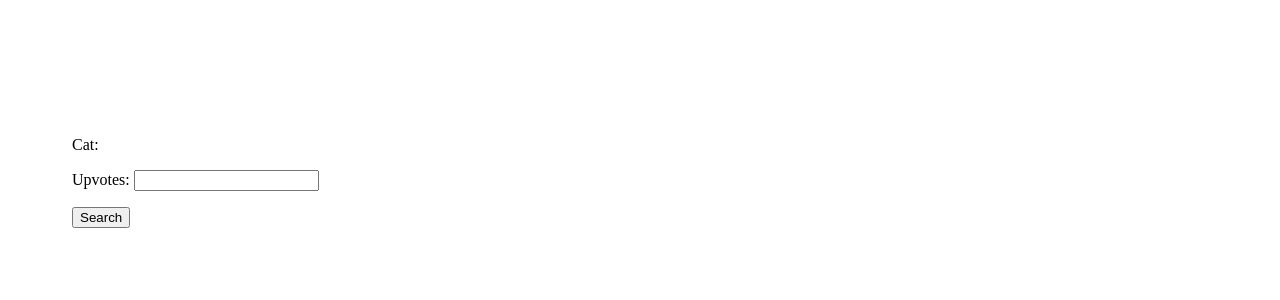
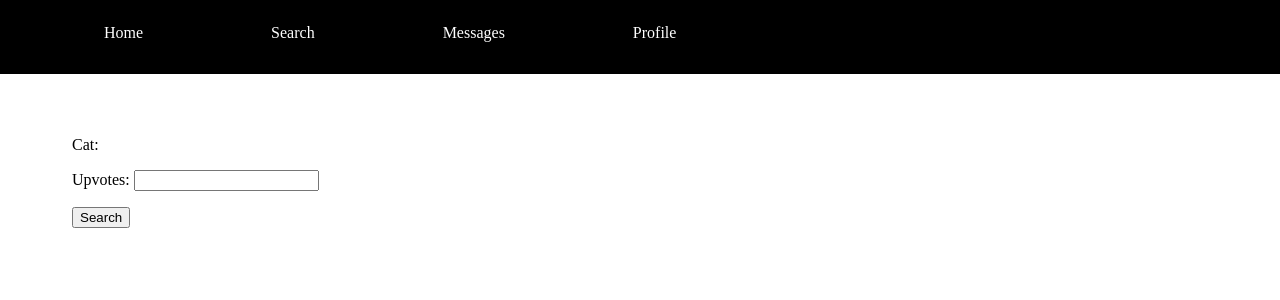
Before and after one commit to 42byte/website-test, a Django app: page / in a window 1280 px wide. Shown: the top 300 px of the page. Run offline with Django 3.2, Linux system fonts and the light colour scheme; data that the repository does not hold is empty.

Commit message:
added model: Product_Comments, UserProfile; added navbar

```diff
--- a/website/filter.py
+++ b/website/filter.py
@@ -12,6 +12,7 @@
     #if its not the same name, the filter cannot applied to the column
     cat = django_filters.ModelMultipleChoiceFilter(to_field_name="cat", queryset = PCat.objects.all(), widget = forms.CheckboxSelectMultiple)
 
+
     #define here which model should be used and what columns (fields) should be filtered.
     class Meta:
         model = PCat
--- a/website/static/databob/base.css
+++ b/website/static/databob/base.css
@@ -1,5 +1,4 @@
 /* https://css-tricks.com/snippets/css/a-guide-to-flexbox/*/
-
 
 .main {
     display: grid;
@@ -41,3 +40,34 @@
 .pcat-pic {
     width: 150px;
 }
+
+
+
+.navbar {
+    background-color: black;
+    color: white;
+    position: absolute;
+    top: 0px;
+    left: 0px;
+    width: 100%;
+    overflow: hidden;
+
+}
+
+.nav-items {
+    display: flex;
+    flex-direction: row;
+    list-style-type: none;
+}
+
+.navbar li {
+    margin: 1vh 5vw 2vh 5vw;
+}
+
+.navbar a {
+    text-decoration: none;
+    color: white;
+
+
+
+}
--- a/website/templates/databob/base.html
+++ b/website/templates/databob/base.html
@@ -12,7 +12,16 @@
 </head>
 <body>
 
+
+    <header>
+
+        {% include 'databob/nav.html' %}
+
+    </header>
+
+    <main>
     <div class="main">
+
 
     {% block filter-area %}
     {% endblock %}
@@ -26,6 +35,7 @@
     {% endblock %}
 
     </div>
+    </main>
 
 </body>
 </html>
--- /dev/null
+++ b/website/templates/databob/nav.html
@@ -0,0 +1,12 @@
+
+{% load static %}
+
+
+<nav class="navbar">
+    <ul class="nav-items">
+        <li><a href="{% url 'databob-home' %}">Home</a></li>
+        <li>Search</li>
+        <li>Messages</li>
+        <li>Profile</li>
+    </ul>
+</nav>
```
Also changed, not shown: website/models.py (+27 -2 lines), website/migrations/0004_product_commments_userprofile.py (added).
